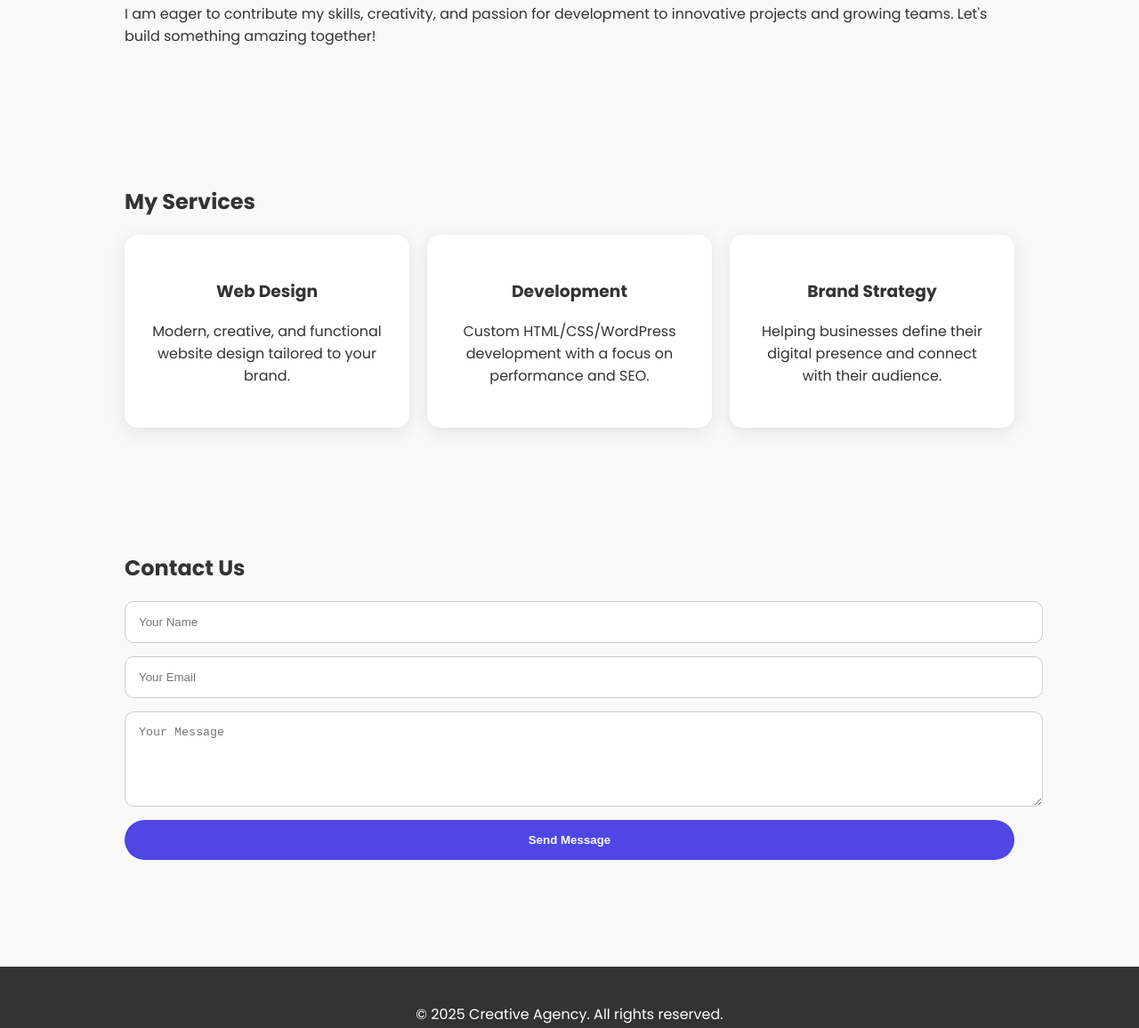
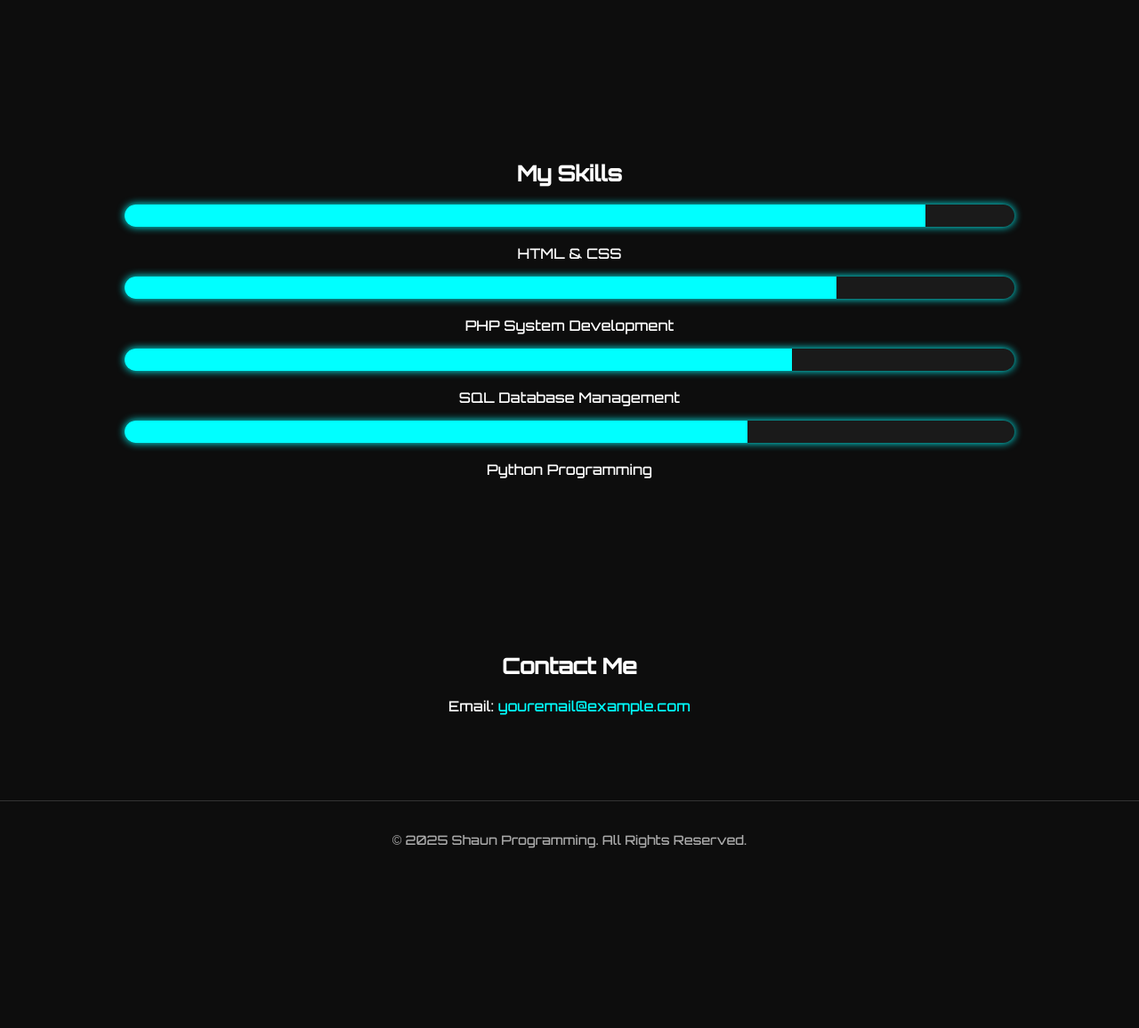
Before and after one commit to shaunITcomms/portfolio-landing-page, a plain HTML site: page index.html in a window 1280 px wide. Shown: the part 668-1824 px from the top of the page at 89% size. After the commit the page ends 1656 px from the top, so only its background shows below. Drawn offline with Linux system fonts and the light colour scheme.

Commit message:
Update index.html

```diff
--- a/index.html
+++ b/index.html
@@ -2,224 +2,157 @@
 <html lang="en">
 <head>
   <meta charset="UTF-8">
-  <meta name="viewport" content="width=device-width, initial-scale=1.0">
-  <meta property="og:title" content="Shaun Programming - Web Developer Portfolio">
-  <meta property="og:description" content="Welcome to my personal portfolio showcasing web development projects in PHP, Python, SQL, and modern web design.">
-  <meta property="og:url" content="https://shaunitcomms.github.io/portfolio-landing-page/">
-  <meta property="og:type" content="website">
+  <meta name="viewport" content="width=device-width, initial-scale=1">
+  <title>Shaun Programming | Web Developer Portfolio</title>
+
+  <!-- Google Fonts -->
+  <link href="https://fonts.googleapis.com/css2?family=Orbitron:wght@500&display=swap" rel="stylesheet">
+
+  <!-- FontAwesome for icons -->
+  <script src="https://kit.fontawesome.com/your-kit-code.js" crossorigin="anonymous"></script> <!-- Replace with your own kit code if needed -->
+
+  <!-- Favicon -->
   <link rel="icon" href="favicon.ico" type="image/x-icon">
-  <title>Shaun Programming</title>
-
-  <!-- Google Font -->
-  <link href="https://fonts.googleapis.com/css2?family=Poppins:wght@400;700&display=swap" rel="stylesheet">
 
   <style>
-    html {
-      scroll-behavior: smooth; /* Smooth scroll */
-    }
     body {
       margin: 0;
-      font-family: 'Poppins', sans-serif;
-      background: #f9f9f9;
-      color: #333;
+      font-family: 'Orbitron', sans-serif;
+      background: #0D0D0D;
+      color: #FFFFFF;
+      scroll-behavior: smooth;
     }
+
     header {
-      background: linear-gradient(135deg, #4f46e5, #6d28d9);
-      color: white;
-      padding: 70px 20px;
       text-align: center;
-      animation: fadeIn 2s ease;
+      padding: 100px 20px;
+      background: linear-gradient(135deg, #0D0D0D 0%, #1A1A1A 100%);
     }
+
     header h1 {
-      margin: 0;
       font-size: 3em;
+      color: #00FFFF;
+      text-shadow: 0 0 10px #00FFFF;
     }
+
     header p {
       margin-top: 10px;
       font-size: 1.2em;
+      color: #BB86FC;
+      text-shadow: 0 0 5px #BB86FC;
     }
-    header button {
-      margin-top: 20px;
-      padding: 12px 25px;
-      background: white;
-      color: #4f46e5;
+
+    .btn-primary {
+      display: inline-block;
+      margin-top: 30px;
+      padding: 12px 30px;
+      font-weight: bold;
+      background: #00FFFF;
+      color: #0D0D0D;
       border: none;
       border-radius: 30px;
-      font-weight: bold;
-      cursor: pointer;
+      font-size: 1em;
+      text-decoration: none;
       transition: all 0.3s ease;
     }
-    header button:hover {
-      background: #ede9fe;
+
+    .btn-primary:hover {
+      background: #00FF7F;
+      color: #000;
+      box-shadow: 0 0 20px #00FF7F;
     }
+
     section {
-      padding: 60px 20px;
+      padding: 80px 20px;
       max-width: 1000px;
       margin: auto;
-      opacity: 0;
-      transform: translateY(30px);
-      transition: all 1s ease;
+      text-align: center;
     }
-    section.show {
-      opacity: 1;
-      transform: translateY(0px);
+
+    .skills-bar {
+      background: #1A1A1A;
+      border-radius: 20px;
+      overflow: hidden;
+      margin-bottom: 20px;
+      text-align: left;
+      box-shadow: 0 0 10px #00FFFF;
     }
-    .services {
-      display: flex;
-      flex-wrap: wrap;
-      gap: 20px;
-      justify-content: center;
+
+    .skills-bar span {
+      display: block;
+      height: 25px;
+      background: #00FFFF;
+      width: 0;
+      animation: grow 2s ease forwards;
     }
-    .service-card {
-      background: white;
-      padding: 30px;
-      border-radius: 15px;
-      box-shadow: 0 4px 20px rgba(0,0,0,0.1);
-      flex: 1 1 250px;
+
+    @keyframes grow {
+      to { width: var(--width); }
+    }
+
+    footer {
+      padding: 20px;
       text-align: center;
-      transition: transform 0.3s ease;
+      font-size: 0.9em;
+      color: #aaa;
+      border-top: 1px solid #333;
     }
-    .service-card:hover {
-      transform: translateY(-10px);
+
+    a {
+      color: #00FFFF;
+      text-decoration: none;
     }
-    form {
-      display: flex;
-      flex-direction: column;
-      gap: 15px;
-    }
-    input, textarea {
-      padding: 15px;
-      border: 1px solid #ccc;
-      border-radius: 10px;
-      width: 100%;
-    }
-    button.submit {
-      background: #4f46e5;
-      color: white;
-      border: none;
-      padding: 15px;
-      border-radius: 30px;
-      font-weight: bold;
-      cursor: pointer;
-      transition: background 0.3s ease;
-    }
-    button.submit:hover {
-      background: #6d28d9;
-    }
-    footer {
-      background: #333;
-      color: white;
-      text-align: center;
-      padding: 25px;
-      margin-top: 60px;
-    }
-    @media (max-width: 600px) {
-      .services {
-        flex-direction: column;
-        align-items: center;
-      }
-    }
-    @keyframes fadeIn {
-      from { opacity: 0; transform: translateY(-20px);}
-      to { opacity: 1; transform: translateY(0);}
+
+    a:hover {
+      text-decoration: underline;
     }
   </style>
 
-  <script>
-    // Animation when sections come into view
-    document.addEventListener("DOMContentLoaded", () => {
-      const sections = document.querySelectorAll("section");
-
-      const showSection = (section) => {
-        const rect = section.getBoundingClientRect();
-        if (rect.top < window.innerHeight - 100) {
-          section.classList.add('show');
-        }
-      };
-
-      const checkSections = () => {
-        sections.forEach(showSection);
-      };
-
-      window.addEventListener('scroll', checkSections);
-      checkSections();
-    });
-  </script>
-
 </head>
 <body>
-  <!-- Background Music -->
-  <audio id="background-music" loop>
-    <source src="WAIIAN - SMILE (feat. Yorko & U-Pistol) [Official Music Video].mp3" type="audio/mpeg">
-    Your browser does not support the audio element.
-  </audio>
-
-  <!-- Play/Pause Button -->
-  <button id="music-control" style="position: fixed; top: 20px; right: 20px; padding: 10px 20px; background: #4F46E5; color: white; border: none; border-radius: 8px; cursor: pointer;">
-    Play Music
-  </button>
-
-  <script>
-    const music = document.getElementById('background-music');
-    const controlBtn = document.getElementById('music-control');
-
-    controlBtn.addEventListener('click', () => {
-      if (music.paused) {
-        music.play();
-        controlBtn.textContent = 'Pause Music';
-      } else {
-        music.pause();
-        controlBtn.textContent = 'Play Music';
-      }
-    });
-  </script>
 
 <header>
-  <h1>Shaun IT commer</h1>
-  <p>Creative Web Developer | PHP & Python Enthusiast | Building Seamless Digital Experiences</p>
-  <a href="#about"><button>Learn More</button></a>
+  <h1>Shaun Programming</h1>
+  <p>Creative Web Developer | PHP & Python Specialist</p>
+  <a href="/resume.pdf" class="btn-primary" download>Download Resume</a>
 </header>
-
 
 <section id="about">
   <h2>About Me</h2>
-  <p>Hello! I'm a passionate IT graduate with a strong background in web development and programming. I specialize in creating dynamic, user-friendly websites and web applications. My technical skills include expertise in HTML, CSS, PHP system development, XAMPP environments, SQL database management, and Python programming.</p>
-
-  <p>Throughout my journey, I have worked on developing custom web systems, integrating databases efficiently, and building responsive front-end designs. I am deeply committed to writing clean, efficient code and continuously enhancing user experience. With a focus on both front-end and back-end technologies, I strive to deliver complete, high-quality digital solutions.</p>
-
-  <p>I am eager to contribute my skills, creativity, and passion for development to innovative projects and growing teams. Let's build something amazing together!</p>
+  <p>Hello! I'm an IT graduate specializing in web development and system programming. With a background in PHP system development, XAMPP, SQL databases, and Python programming, I create responsive, dynamic, and secure web solutions.</p>
 </section>
 
-<section id="services">
-  <h2>My Services</h2>
-  <div class="services">
-    <div class="service-card">
-      <h3>Web Design</h3>
-      <p>Modern, creative, and functional website design tailored to your brand.</p>
-    </div>
-    <div class="service-card">
-      <h3>Development</h3>
-      <p>Custom HTML/CSS/WordPress development with a focus on performance and SEO.</p>
-    </div>
-    <div class="service-card">
-      <h3>Brand Strategy</h3>
-      <p>Helping businesses define their digital presence and connect with their audience.</p>
-    </div>
+<section id="skills">
+  <h2>My Skills</h2>
+
+  <div class="skills-bar" style="--width: 90%;">
+    <span></span>
   </div>
+  <p>HTML & CSS</p>
+
+  <div class="skills-bar" style="--width: 80%;">
+    <span></span>
+  </div>
+  <p>PHP System Development</p>
+
+  <div class="skills-bar" style="--width: 75%;">
+    <span></span>
+  </div>
+  <p>SQL Database Management</p>
+
+  <div class="skills-bar" style="--width: 70%;">
+    <span></span>
+  </div>
+  <p>Python Programming</p>
 </section>
 
 <section id="contact">
-  <h2>Contact Us</h2>
-  <form>
-    <input type="text" placeholder="Your Name" required>
-    <input type="email" placeholder="Your Email" required>
-    <textarea rows="5" placeholder="Your Message" required></textarea>
-    <button type="submit" class="submit">Send Message</button>
-  </form>
+  <h2>Contact Me</h2>
+  <p>Email: <a href="mailto:youremail@example.com">youremail@example.com</a></p>
 </section>
 
 <footer>
-  <p>© 2025 Creative Agency. All rights reserved.</p>
+  <p>© 2025 Shaun Programming. All Rights Reserved.</p>
 </footer>
 
 </body>
```
